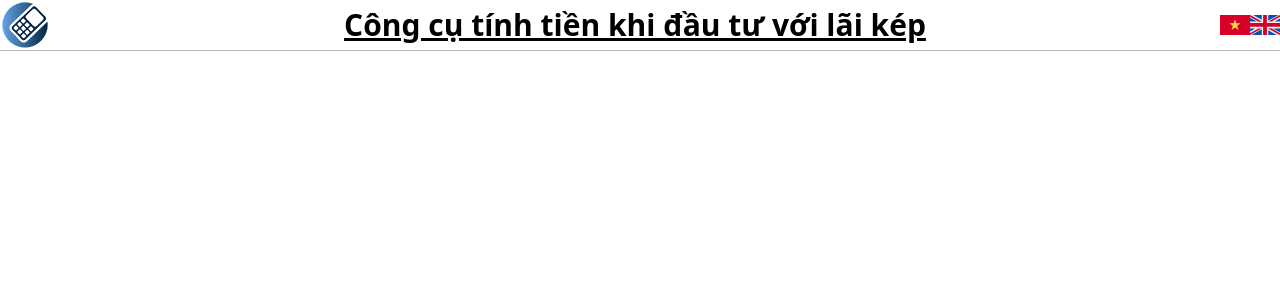
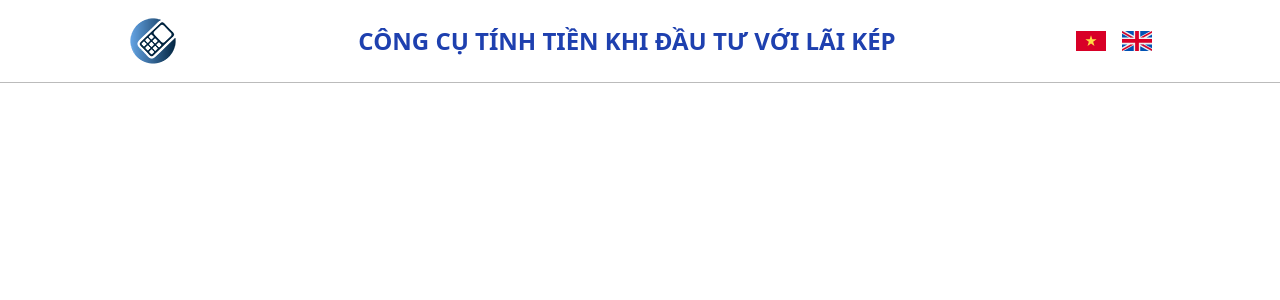
Before and after one commit to TDAK1509/tinhlai, a Nuxt app: page / in a window 1280 px wide. Shown: the top 300 px of the page. Built offline with nearby package versions, Linux system fonts and the light colour scheme.

Commit message:
Copy style from legacy

```diff
--- a/components/TheHeader.vue
+++ b/components/TheHeader.vue
@@ -1,18 +1,23 @@
 <template>
-  <header class="header">
+  <div class="header mb-8 p-4 text-blue-800 text-center">
+    <header class="mx-auto sm:max-w-screen-lg flex flex-wrap items-center">
       <img
-      class="header__img"
+        class="header__img order-1"
         src="@/assets/images/logo-50x50.png"
         alt="logo"
         width="50px"
         height="50px"
       />
 
-    <h1 class="header__title text-3xl font-bold underline">
+      <h1
+        class="header__title mt-4 sm:mt-0 uppercase font-bold text-sm sm:text-2xl flex-grow order-3 sm:order-2"
+      >
         {{ $t("headerTitle") }}
       </h1>
 
-    <div class="header__languages">
+      <div
+        class="order-2 sm:order-3 flex-grow sm:flex-grow-0 flex items-center justify-end"
+      >
         <NuxtLink :to="switchLocalePath('vn')">
           <img
             src="@/assets/images/flag-vn.svg"
@@ -23,7 +28,7 @@
           />
         </NuxtLink>
 
-      <NuxtLink :to="switchLocalePath('en')">
+        <NuxtLink :to="switchLocalePath('en')" class="ml-4">
           <img
             src="@/assets/images/flag-en.svg"
             alt="English"
@@ -34,6 +39,7 @@
         </NuxtLink>
       </div>
     </header>
+  </div>
 </template>
 
 <script lang="ts" setup>
@@ -43,18 +49,10 @@ const switchLocalePath = useSwitchLocalePath();
 <style scoped>
 .header {
   border-bottom: 1px solid #bbbbbb;
-  display: flex;
-  align-items: center;
-  justify-content: space-between;
-  text-align: center;
 }
 
 .header__img {
   object-fit: cover;
-}
-
-.header__languages {
-  display: flex;
 }
 
 @media screen and (max-width: 640px) {
```
Lines whose indentation alone changed are shown as unchanged.
